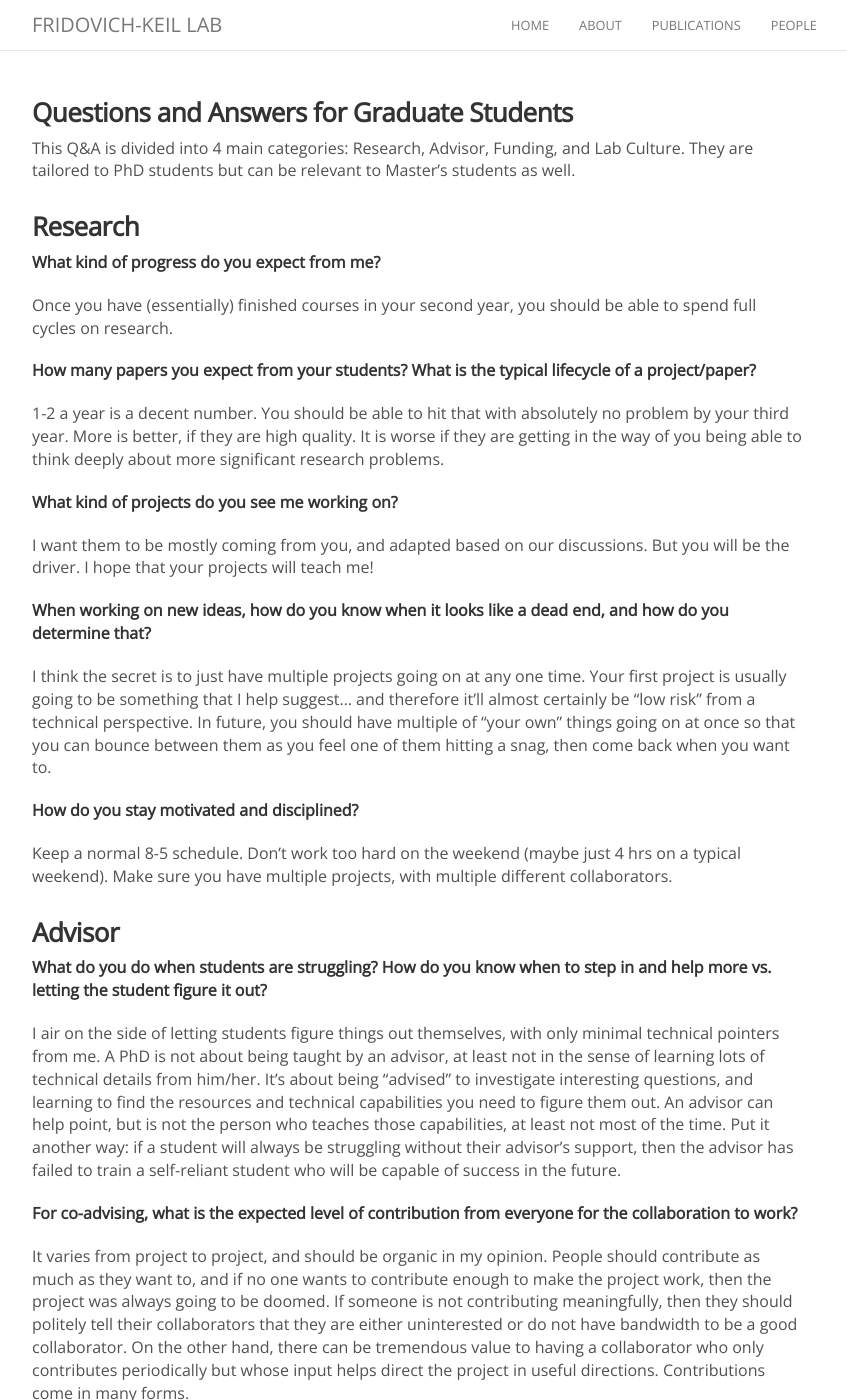
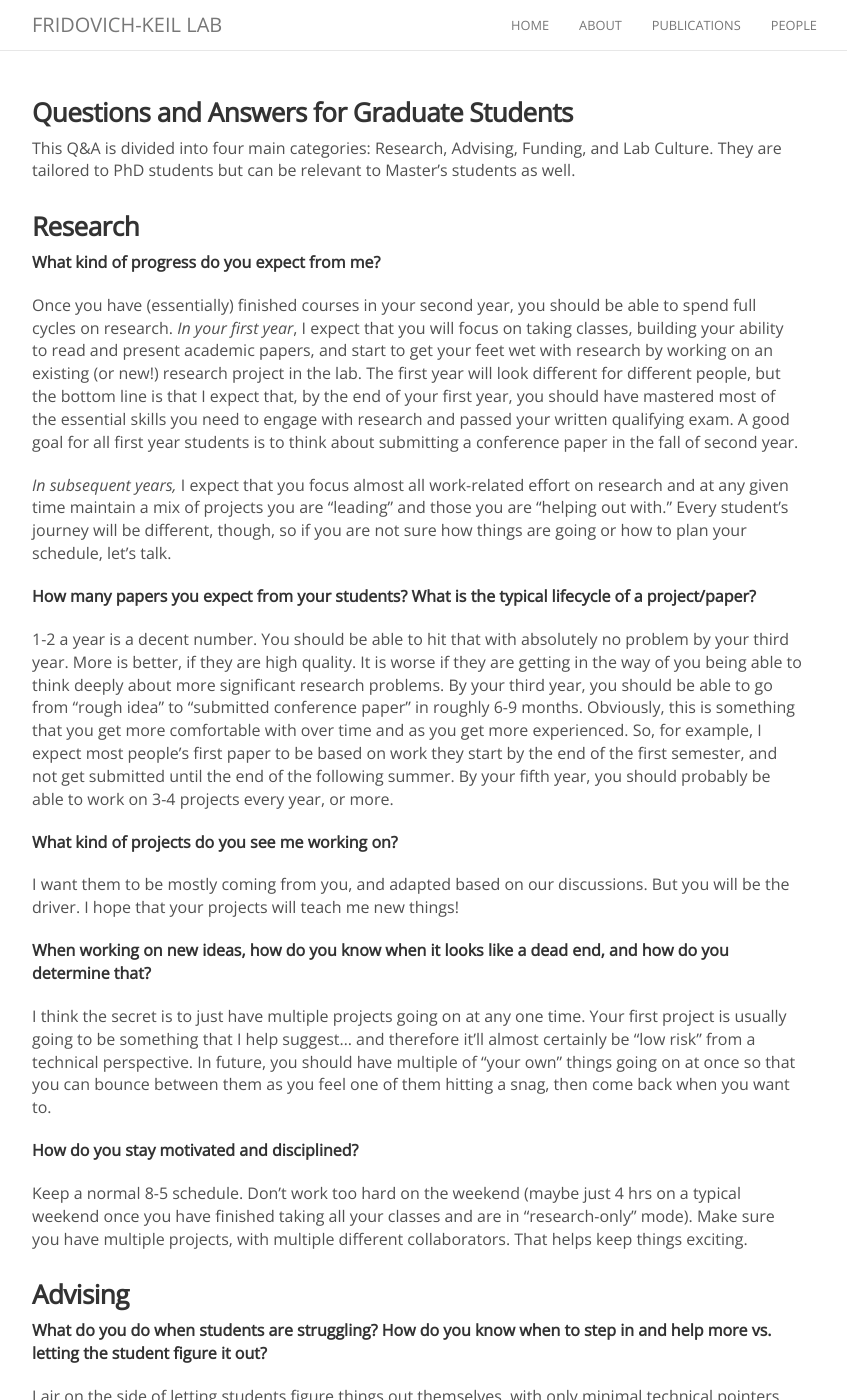
Before and after one commit to KordingLab/KordingLab.github.io, a Jekyll site: the page built from QandA.md, in a window 1280 px wide and 1400 px high. Shown: the whole window, without its empty margins (223-1070 px from the left). Built offline with Jekyll 4.4.1, drawn with Linux system fonts in a browser that asks for light colours; nearby versions of some CDN libraries; comment, search, counter and statistics services are not loaded; some of the changed text lies outside the part shown.

Commit message:
dfk edits

```diff
--- a/QandA.md
+++ b/QandA.md
@@ -5,21 +5,23 @@ permalink: /QandA/
 
 ### Questions and Answers for Graduate Students
 
-This Q&A is divided into 4 main categories: Research, Advisor, Funding, and Lab Culture. They are tailored to PhD students but can be relevant to Master's students as well.
+This Q&A is divided into four main categories: Research, Advising, Funding, and Lab Culture. They are tailored to PhD students but can be relevant to Master's students as well.
 
 ### Research
 
 **What kind of progress do you expect from me?**
 
-Once you have (essentially) finished courses in your second year, you should be able to spend full cycles on research.
+Once you have (essentially) finished courses in your second year, you should be able to spend full cycles on research. _In your first year_, I expect that you will focus on taking classes, building your ability to read and present academic papers, and start to get your feet wet with research by working on an existing (or new!) research project in the lab. The first year will look different for different people, but the bottom line is that I expect that, by the end of your first year, you should have mastered most of the essential skills you need to engage with research and passed your written qualifying exam. A good goal for all first year students is to think about submitting a conference paper in the fall of second year.
+
+_In subsequent years,_ I expect that you focus almost all work-related effort on research and at any given time maintain a mix of projects you are "leading" and those you are "helping out with." Every student's journey will be different, though, so if you are not sure how things are going or how to plan your schedule, let's talk.
 
 **How many papers you expect from your students? What is the typical lifecycle of a project/paper?**
 
-1-2 a year is a decent number. You should be able to hit that with absolutely no problem by your third year. More is better, if they are high quality. It is worse if they are getting in the way of you being able to think deeply about more significant research problems.
+1-2 a year is a decent number. You should be able to hit that with absolutely no problem by your third year. More is better, if they are high quality. It is worse if they are getting in the way of you being able to think deeply about more significant research problems. By your third year, you should be able to go from "rough idea" to "submitted conference paper" in roughly 6-9 months. Obviously, this is something that you get more comfortable with over time and as you get more experienced. So, for example, I expect most people's first paper to be based on work they start by the end of the first semester, and not get submitted until the end of the following summer. By your fifth year, you should probably be able to work on 3-4 projects every year, or more.
 
 **What kind of projects do you see me working on?**
 
-I want them to be mostly coming from you, and adapted based on our discussions. But you will be the driver. I hope that your projects will teach me!
+I want them to be mostly coming from you, and adapted based on our discussions. But you will be the driver. I hope that your projects will teach me new things!
 
 **When working on new ideas, how do you know when it looks like a dead end, and how do you determine that?**
 
@@ -27,15 +29,21 @@ I think the secret is to just have multiple projects going on at any one time. Y
 
 **How do you stay motivated and disciplined?**
 
-Keep a normal 8-5 schedule. Don't work too hard on the weekend (maybe just 4 hrs on a typical weekend). Make sure you have multiple projects, with multiple different collaborators.
+Keep a normal 8-5 schedule. Don't work too hard on the weekend (maybe just 4 hrs on a typical weekend once you have finished taking all your classes and are in "research-only" mode). Make sure you have multiple projects, with multiple different collaborators. That helps keep things exciting.
 
-### Advisor
+### Advising
 
 **What do you do when students are struggling? How do you know when to step in and help more vs. letting the student figure it out?**
 
-I air on the side of letting students figure things out themselves, with only minimal technical pointers from me. A PhD is not about being taught by an advisor, at least not in the sense of learning lots of technical details from him/her. It's about being "advised" to investigate interesting questions, and learning to find the resources and technical capabilities you need to figure them out. An advisor can help point, but is not the person who teaches those capabilities, at least not most of the time. Put it another way: if a student will always be struggling without their advisor's support, then the advisor has failed to train a self-reliant student who will be capable of success in the future.
+I air on the side of letting students figure things out themselves, with only minimal technical pointers from me. A PhD is not about being taught by an advisor, at least not in the sense of learning lots of technical details from him/her. It's about being "advised** to investigate interesting questions, and learning to find the resources and technical capabilities you need to figure them out. An advisor can help point, but is not the person who teaches those capabilities, at least not most of the time.
 
-**For co-advising, what is the expected level of contribution from everyone for the collaboration to work?**
+Put another way: if a student will always be struggling without their advisor's support, then the advisor has failed to train a self-reliant student who will be capable of success in the future. You are in charge of your own education, and I expect students to take charge!
+
+**How do you approach the writing process with students?**
+
+Communication is probably the most important part of science and engineering. I expect students to develop excellent communication skills, both in writing and in speaking. I will happily look at drafts and give feedback, but you need to be proactive in writing early, soliciting feedback, revising, and repeating the loop as much as needed until you have a manuscript you are proud of. Please consult the [lab writing guide](https://github.com/CLeARoboticsLab/resources/blob/main/CLeAR_lab_writing_guide.pdf) for more detaIls.
+
+**For collaborative projects, what is the expected level of contribution from everyone for the collaboration to work?**
 
 It varies from project to project, and should be organic in my opinion. People should contribute as much as they want to, and if no one wants to contribute enough to make the project work, then the project was always going to be doomed. If someone is not contributing meaningfully, then they should politely tell their collaborators that they are either uninterested or do not have bandwidth to be a good collaborator. On the other hand, there can be tremendous value to having a collaborator who only contributes periodically but whose input helps direct the project in useful directions. Contributions come in many forms.
 
```
